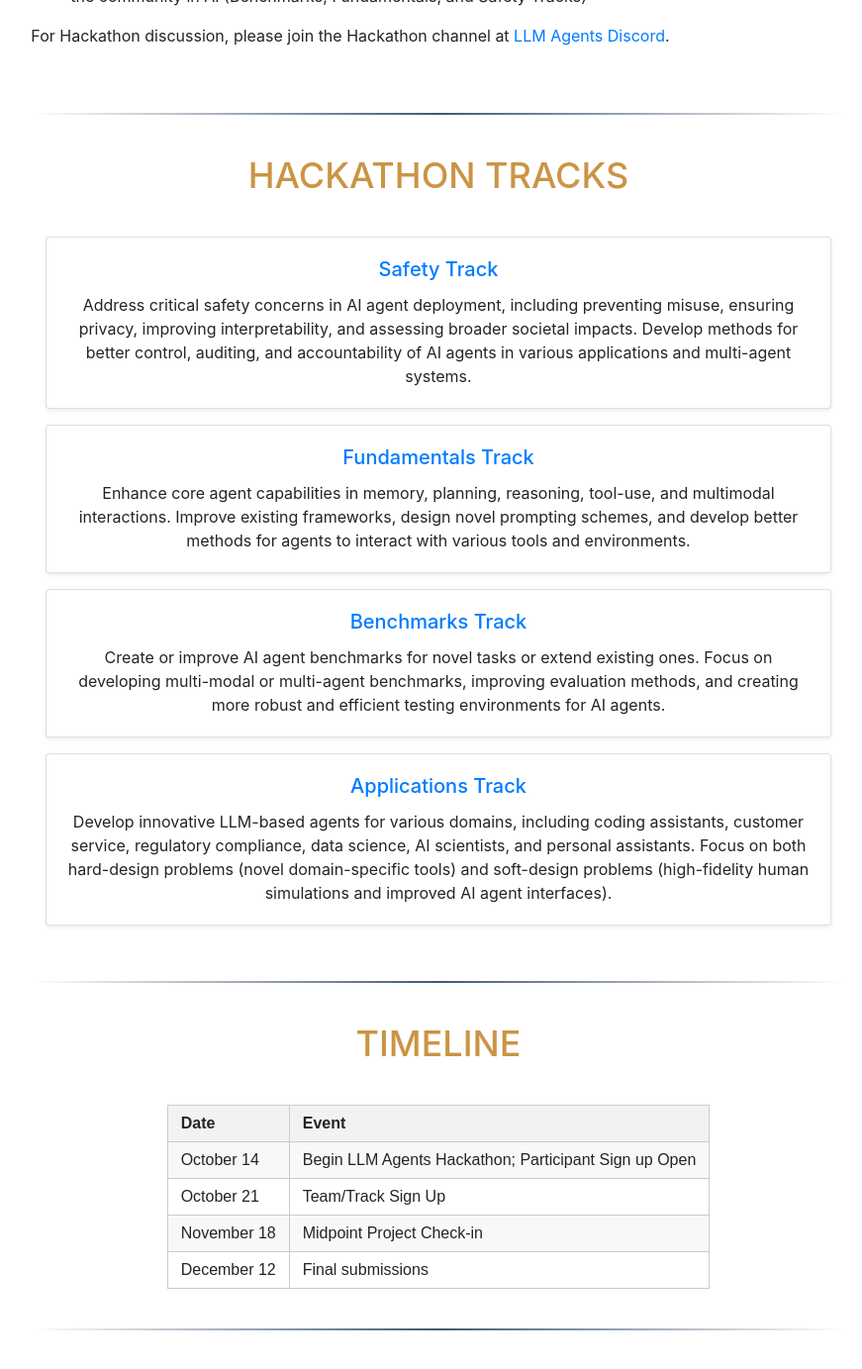
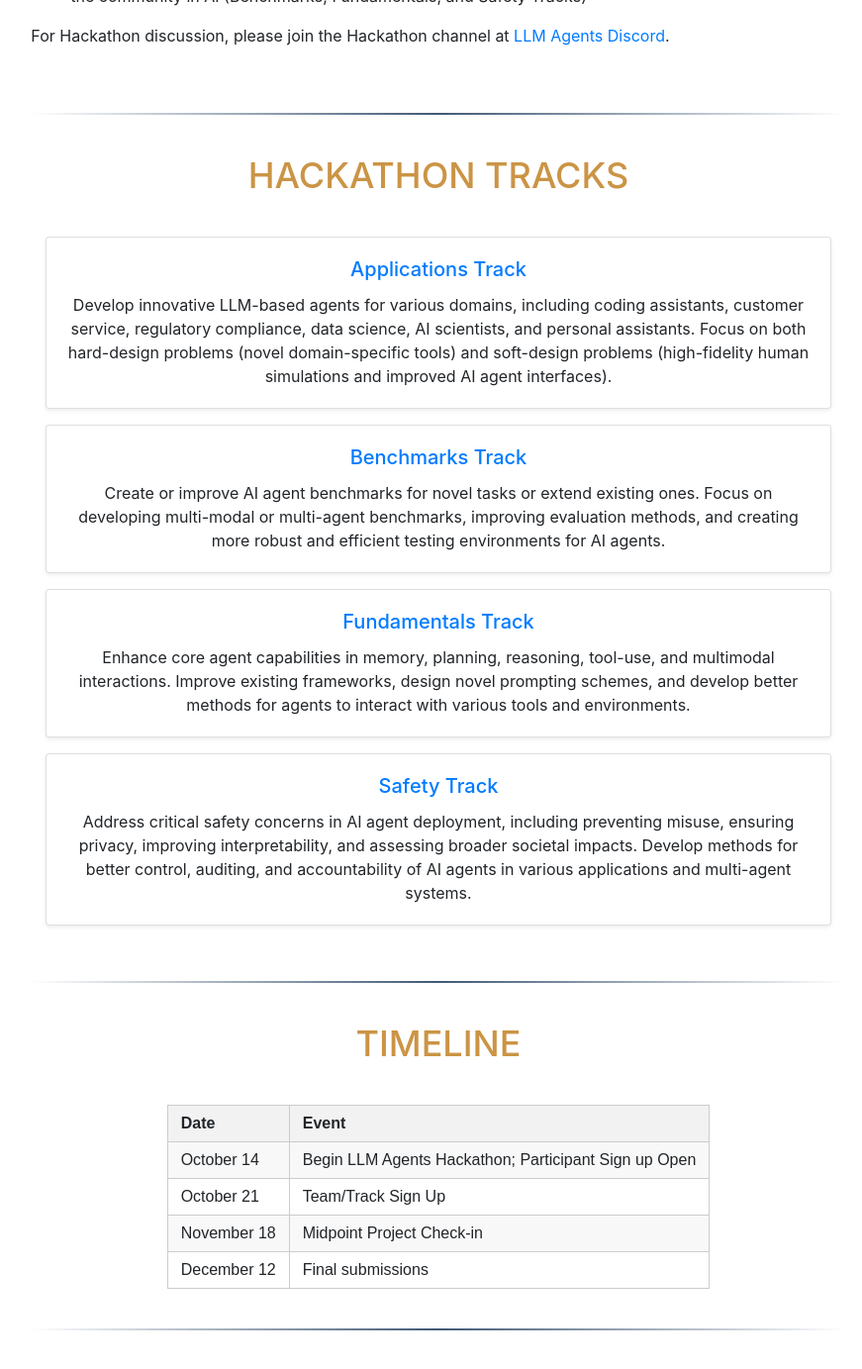
Before and after one commit to rdi-berkeley/llm-agents-hackathon, a Jekyll site: the page built from index.md, in a window 1280 px wide and 1400 px high, scrolled down 1116 px. Shown: the top 1383 px of the window at 99% size, without its empty margins (197-1068 px from the left). Built offline with Jekyll 4.4.1, drawn with Linux system fonts in a browser that asks for light colours; nearby versions of some CDN libraries; comment, search, counter and statistics services are not loaded.

Commit message:
forward order tracks

```diff
--- a/_layouts/home.html
+++ b/_layouts/home.html
@@ -126,7 +126,7 @@ For Hackathon discussion, please join the Hackathon channel at <a href="https://
   <!-- <h1 class="mb-5 text-center">Hackathon Tracks</h1> -->
   <h1 style="text-align: center; font-size: 36px; margin-top: 40px; margin-bottom: 40px; color: #CB9445;">HACKATHON TRACKS</h1>
   <div class="d-flex flex-wrap">
-    {% for track in site.tracks reversed %}
+    {% for track in site.tracks %}
       <div class="mb-3 w-100">
         <div class="card h-100 shadow-sm d-flex flex-column align-items-center">
           <div class="card-body">
```
